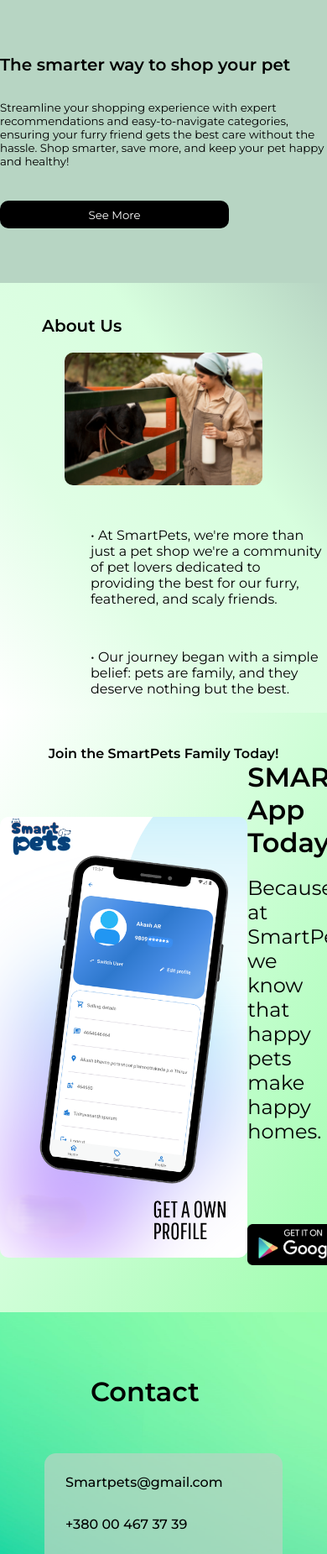
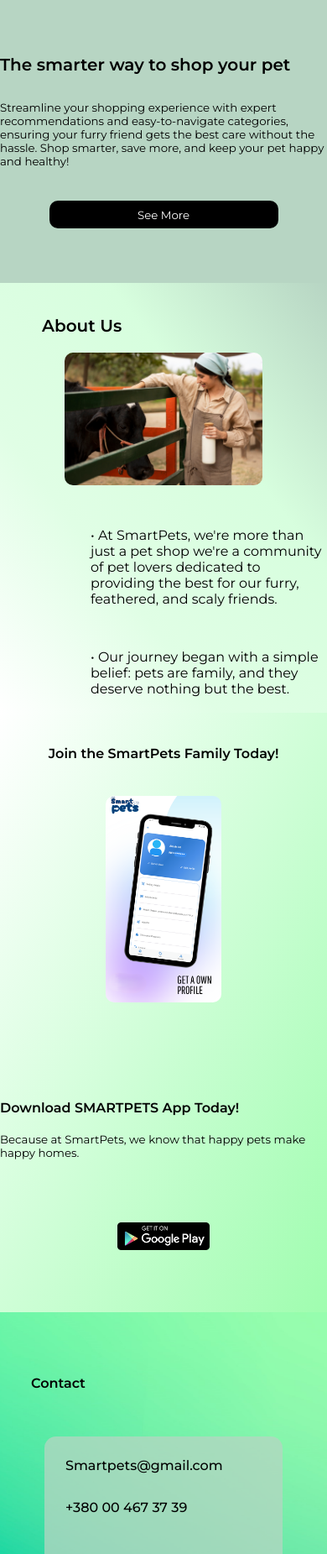
Before and after one commit to Siva22223333/Smartpet, a Django app: page / in a window 390 px wide. Shown: the part 1900-3751 px from the top of the page at 84% size. Run offline with Django 5.2, Linux system fonts and the light colour scheme.

Commit message:
12-9-2024

```diff
--- a/smartpet/static/css/Dashboard.css
+++ b/smartpet/static/css/Dashboard.css
@@ -362,6 +363,8 @@
 .see-more-div {
     padding-top: 10%;
     height: auto;
+    display: flex;
+
 }
 .div5{
     display: flex;
@@ -420,14 +423,15 @@
     display: flex;
     flex-basis: 50%;
     flex-direction: column;
-    justify-content: center;
+    justify-content: space-evenly;
     overflow: hidden;
+    height: auto;
 }
 .div6-right-div1{
     height: auto;
 }
 .div6-right-div2{
-    height: auto;
+    height: 10%;
     display: flex;
     align-items: center;
 }
@@ -465,7 +469,7 @@
 
 }
 .div6-right-img1{
-    height: 20%;
+    object-fit: cover;
 }
 .slide_img{
     display: none;
@@ -707,6 +711,46 @@
     iframe {
         width: 81%;
     }
+    .div6-div2 {
+        flex-direction: column;
+    }
+    .div-left-div6 {
+        height: 50%;
+    }
+    .div6-img-slides {
+        height: 75%;
+    }
+    .div6-right-p1 {
+        font-size: medium;
+    }
+    .div6-right-p2 {
+        font-size: smaller;
+    }
+    .div6-right-div2 {
+        justify-content: center;
+    }
+    .see-more-div{
+        justify-content: center;
+    }
+    .div7-div1{
+        padding: 75px 0px 54px 37px;
+    }
+    .div7-p1 {
+        font-size: medium;
+    }
+    .div7-footer-p1 {
+        font-size: larger;
+    }
+    .div7-footer-p2 {
+        padding-top: 10px;
+        font-size: medium;
+    }
+    .div7-footer-p3{
+        font-size: smaller;
+    }
+    .div7-footer-a {
+        font-size: small;
+    }
 }
 @media screen and (max-width:320px){
     .welcome {
```
Also changed, not shown: other parts of smartpet/static/css/Dashboard.css (+44 -5 lines).
